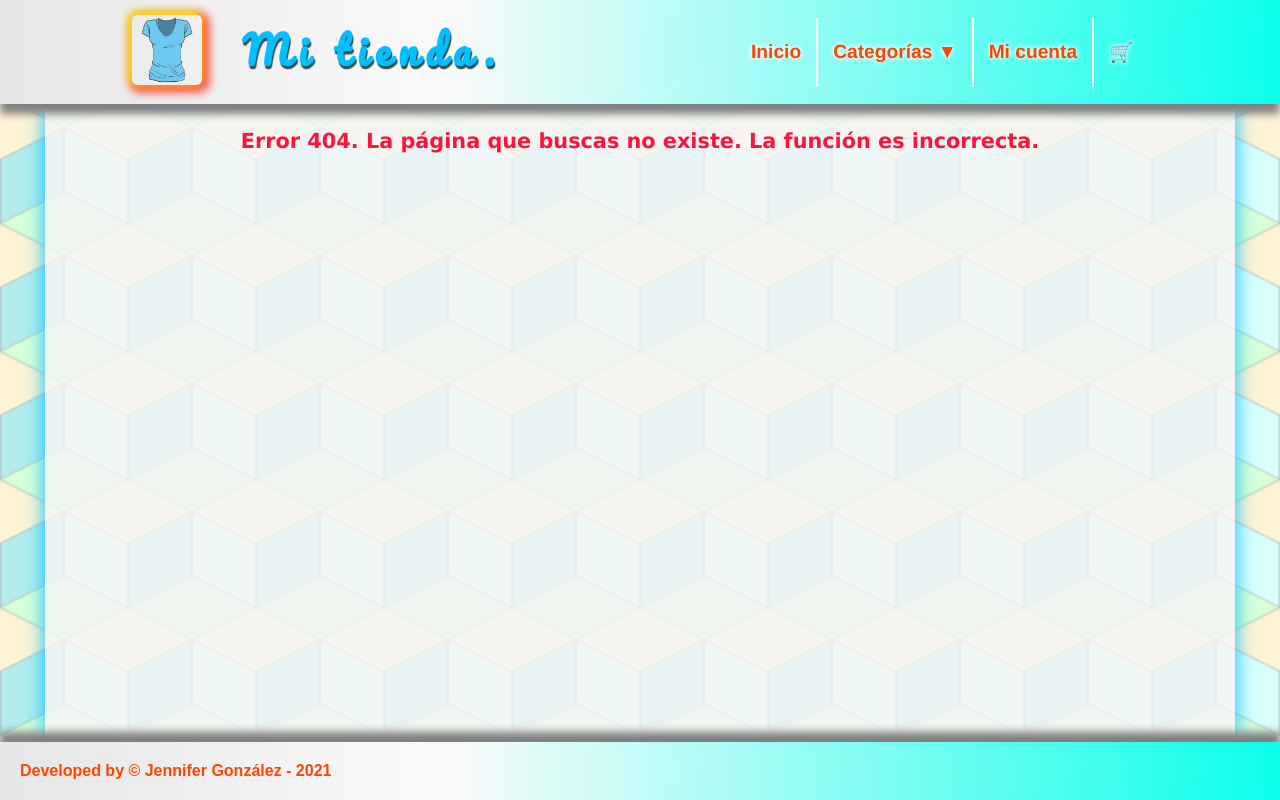
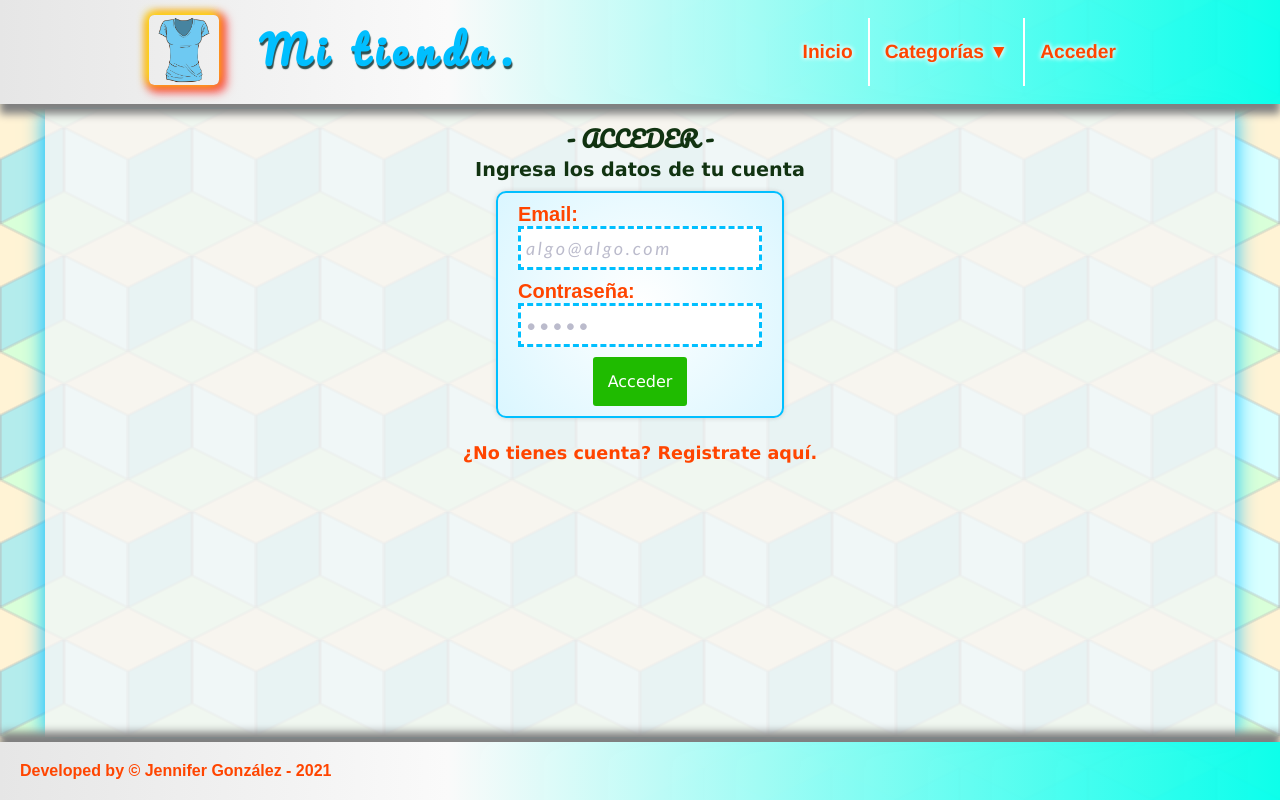
Before and after one commit to JenniferGonzalez36/my_store_test, a PHP site: page /master-php/user/login in a window 1280 px wide. Run offline with PHP 8.4, Linux system fonts and the light colour scheme; some libraries are stand-ins or nearby versions.

Commit message:
Implementing login, logout, and improving security

```diff
--- a/assets/css/styles.css
+++ b/assets/css/styles.css
@@ -171,6 +171,13 @@ h2 {
   text-transform: uppercase;
 }
 
+h3 {
+  font-family: "Lucida Sans", "Lucida Sans Regular", "Lucida Grande",
+    "Lucida Sans Unicode", Geneva, Verdana, sans-serif;
+  color: var(--darkgreen-color);
+  font-size: 1.2em;
+}
+
 p {
   padding: 10px;
   font-family: Verdana, Geneva, Tahoma, sans-serif;
@@ -287,7 +294,7 @@ footer {
   box-shadow: 0 -10px 8px gray;
 }
 
-.user-register-block {
+.centered-form-block {
   margin: 10px;
   border-radius: 10px;
   border: 2px solid var(--blue-color);
@@ -303,14 +310,14 @@ footer {
   box-shadow: 0 0 5px var(--gray-color);
 }
 
-.user-register-block label {
+.centered-form-block label {
   font-family: Arial, Helvetica, sans-serif;
   font-weight: bold;
   color: var(--orange-color);
   font-size: 1.25em;
 }
 
-.user-register-block .input-data {
+.centered-form-block .input-data {
   margin-bottom: 10px;
   outline: none;
   border: 3px dashed var(--blue-color);
@@ -322,19 +329,19 @@ footer {
   letter-spacing: 1px;
 }
 
-.user-register-block .input-data:hover {
+.centered-form-block .input-data:hover {
   border-color: var(--orange-color);
   background-color: var(--lightblue-color);
 }
 
-.user-register-block .input-data:focus {
+.centered-form-block .input-data:focus {
   border-color: var(--orange-color);
   color: var(--darkgreen-color);
   background-color: var(--yellow-color);
   text-shadow: none;
 }
 
-.user-register-block .input-data::placeholder {
+.centered-form-block .input-data::placeholder {
   color: #bbc;
   font-weight: normal;
   letter-spacing: 0.15em;
@@ -342,11 +349,11 @@ footer {
   text-shadow: none;
 }
 
-.user-register-block .input-data:focus::placeholder {
+.centered-form-block .input-data:focus::placeholder {
   color: transparent;
 }
 
-.user-register-block input[type="submit"] {
+.centered-form-block input[type="submit"] {
   color: var(--white-color);
   background-color: var(--green-color);
   font-family: Verdana, Geneva, Tahoma, sans-serif;
@@ -359,12 +366,28 @@ footer {
   transition: background-color 100ms border 1s;
 }
 
-.user-register-block input[type="submit"]:hover {
+.centered-form-block input[type="submit"]:hover {
   background-color: var(--blue-color);
 }
 
-.user-register-block input[type="submit"]:active {
+.centered-form-block input[type="submit"]:active {
   background-color: var(--orange-color);
+}
+
+.last-link {
+  display: flex;
+  justify-content: center;
+  flex-direction: column;
+  padding: 10px;
+}
+
+.last-link a {
+  font-family: "Lucida Sans", "Lucida Sans Regular", "Lucida Grande",
+    "Lucida Sans Unicode", Geneva, Verdana, sans-serif;
+  align-self: center;
+  font-weight: bold;
+  font-size: 1.1em;
+  padding: 5px;
 }
 
 .color-red {
@@ -396,3 +419,10 @@ footer {
   font-weight: bold;
   font-size: 1.3em;
 }
+
+.last-link .close-session {
+  padding: 15px;
+  background: var(--white-color);
+  border-radius: 5px;
+  border: 3px solid #131;
+}
--- a/controllers/UserController.php
+++ b/controllers/UserController.php
@@ -8,6 +8,23 @@ class UserController
   public function register()
   {
     require_once "views/users/userRegisterView.php";
+  }
+
+  public function login()
+  {
+    require_once "views/users/userLoginView.php";
+  }
+
+  public function account()
+  {
+    require_once "views/users/userAccountView.php";
+  }
+
+  public function logout()
+  {
+    Utils::deleteSession('admin');
+    Utils::deleteSession('identified');
+    Utils::goToTheMainPage();
   }
 
   public function saveUser()
@@ -34,14 +51,29 @@ class UserController
           else $_SESSION['register'] = 'failed';
         } else $_SESSION['register'] = 'failed';
       } else $_SESSION['register'] = 'failed';
-      if ($_SESSION['register'] == 'failed') header('Location:' . baseURL . 'user/register');
-      else header('Location:' . baseURL);
+      if ($_SESSION['register'] == 'failed') Utils::goToThePage('user/register');
+      else Utils::goToTheMainPage();
     } else $this->thereAreNoEasterEgg();
   }
 
-  public function test(): string
+  public function access()
   {
-    return "UserController is working fine.";
+    if (isset($_POST) && sizeof($_POST) > 0) {
+      $user = new UserModel();
+      $user->setEmail($this->getPostValue('email', 7, false, true));
+      $user->setPassword($this->getPostValue('password', 5, true), false);
+      $identifying = $user->login();
+
+      if ($identifying && is_object($identifying)) {
+        $_SESSION['identified'] = $identifying;
+        $_SESSION['login'] = 'complete';
+        if ($identifying->role == 'admin') $_SESSION['admin'] = true;
+        Utils::goToTheMainPage();
+      } else {
+        $_SESSION['login'] = 'failed';
+        Utils::goToThePage('/user/login');
+      }
+    } else $this->thereAreNoEasterEgg();
   }
 
   private function getPostValue($postValue, $minLength = 3, $canBeNumeric = false, $isAnEmail = false)
@@ -83,4 +115,9 @@ class UserController
     echo
     HTMLBuilder::createAPTag('Go away.', 'color-red centered growed');
   }
+
+  public function test(): string
+  {
+    return "UserController is working fine.";
+  }
 }
--- a/helpers/Utils.php
+++ b/helpers/Utils.php
@@ -9,4 +9,19 @@ class Utils
       unset($_SESSION[$name]);
     }
   }
+
+  public static function isValidSession($name)
+  {
+    return (isset($_SESSION[$name]) && $_SESSION[$name]);
+  }
+
+  public static function goToTheMainPage()
+  {
+    self::goToThePage('');
+  }
+
+  public static function goToThePage($page)
+  {
+    header('Location:' . baseURL . $page);
+  }
 }
--- a/models/UserModel.php
+++ b/models/UserModel.php
@@ -67,9 +67,11 @@ class UserModel
     $this->email = $this->validateValue($email);
   }
 
-  public function setPassword($password)
+  public function setPassword($password, $encrypt = true)
   {
-    $this->password = $this->validateValue($password) ? password_hash($this->validateValue($password), PASSWORD_BCRYPT, ['cost' => 4]) : false;
+    if ($encrypt)
+      $this->password = $this->validateValue($password) ? password_hash($this->validateValue($password), PASSWORD_BCRYPT, ['cost' => 4]) : false;
+    else $this->password = $this->validateValue($password);
   }
 
   public function setRole($role)
@@ -102,6 +104,21 @@ class UserModel
     return $result;
   }
 
+  public function login()
+  {
+    $result = false;
+    $sql = 'SELECT * FROM users WHERE email = "' . $this->email . '"';
+    $login = $this->db->query($sql);
+
+    if ($login && $login->num_rows === 1) {
+      $user = $login->fetch_object();
+      $verify = password_verify($this->password, $user->password);
+      if ($verify) $result = $user;
+    }
+
+    return $result;
+  }
+
   private function canBeSaved()
   {
     return (!empty($this->name) &&
--- /dev/null
+++ b/services/AlertMessagesService.php
@@ -0,0 +1,12 @@
+<?php
+
+if (isset($_SESSION['register']) && $_SESSION['register'] == 'complete') echo HTMLBuilder::createAPTag('Registro exitoso :D', 'color-green centered growed');
+
+if (isset($_SESSION['register']) && $_SESSION['register'] == 'failed') echo HTMLBuilder::createAPTag('Registro fallido :(', 'color-red centered growed');
+
+if (isset($_SESSION['login']) && $_SESSION['login'] == 'complete') echo HTMLBuilder::createAPTag('Bienvenid@ ' . (Utils::isValidSession('identified') ? $_SESSION['identified']->name : 'Hack3r') . ' :)', 'color-green centered growed');
+
+if (isset($_SESSION['login']) && $_SESSION['login'] == 'failed') echo HTMLBuilder::createAPTag('No se pudo acceder. Revise sus datos.', 'color-red centered growed');
+
+Utils::deleteSession('login');
+Utils::deleteSession('register');
--- a/views/layout/bodyFirstPart.php
+++ b/views/layout/bodyFirstPart.php
@@ -1,3 +1,5 @@
 <body>
   <?php require_once 'header.php'; ?>
   <div id="main-container">
+
+    <?php require_once 'services/AlertMessagesService.php' ?>
--- a/views/layout/header.php
+++ b/views/layout/header.php
@@ -1,25 +1,36 @@
 <header>
   <div id="logo">
-    <a href="index.php">
-      <img src="<?= baseURL ?>/assets/img/T-shirt.png" alt="Camiseta-Logo">
+    <a href="<?= baseURL ?>">
+      <img src="<?= baseURL ?>assets/img/T-shirt.png" alt="Camiseta-Logo">
     </a>
 
-    <a href="index.php" id="title">Mi tienda.</a>
+    <a href="<?= baseURL ?>" id="title">Mi tienda.</a>
   </div>
   <nav id="nav-main-menu">
     <ul>
       <li>
-        <a href="#">Inicio</a>
+        <a href="<?= baseURL ?>">Inicio</a>
       </li>
       <li>
         <button>Categorías &#9660</button>
       </li>
-      <li>
-        <a href="#">Mi cuenta</a>
-      </li>
-      <li>
-        <a href="#" class="Shopping_cart-icon">🛒</a>
-      </li>
+      <?php if (Utils::isValidSession('identified')) : ?>
+        <li>
+          <a href="<?= baseURL ?>user/account">Mi cuenta</a>
+        </li>
+        <?php if (Utils::isValidSession('admin')) : ?>
+          <li>
+            <a href="#">Gestión</a>
+          </li>
+        <?php endif; ?>
+        <li>
+          <a href=" #" class="Shopping_cart-icon">🛒</a>
+        </li>
+      <?php else : ?>
+        <li>
+          <a href="<?= baseURL ?>user/login">Acceder</a>
+        </li>
+      <?php endif; ?>
     </ul>
   </nav>
 </header>
--- /dev/null
+++ b/views/users/userLoginView.php
@@ -0,0 +1,20 @@
+<?php if (Utils::isValidSession('identified')) Utils::goToTheMainPage(); ?>
+
+<h2 class="centered decorated">Acceder</h2>
+<h3 class="centered">Ingresa los datos de tu cuenta</h3>
+<div class="centered-content">
+
+  <form class="centered-form-block" action="<?= baseURL ?>user/access" method="POST">
+    <label for="email">Email:</label>
+    <input type="email" name="email" class="input-data" minlength="7" placeholder="algo@algo.com" required>
+
+    <label for="password">Contraseña:</label>
+    <input type="password" name="password" class="input-data" minlength="5" placeholder="•••••" required>
+    <input type="submit" value="Acceder">
+  </form>
+
+</div>
+
+<div class="last-link">
+  <a href="<?= baseURL ?>user/register">¿No tienes cuenta? Registrate aquí.</a>
+</div>
```
Also changed, not shown: tests/modelsTest/UserModelTest.php (+80 -1 lines), views/products/featuredProductsView.php (+3 -8 lines), views/users/userAccountView.php (added, +7 -0 lines), views/users/userRegisterView.php (+5 -5 lines).
